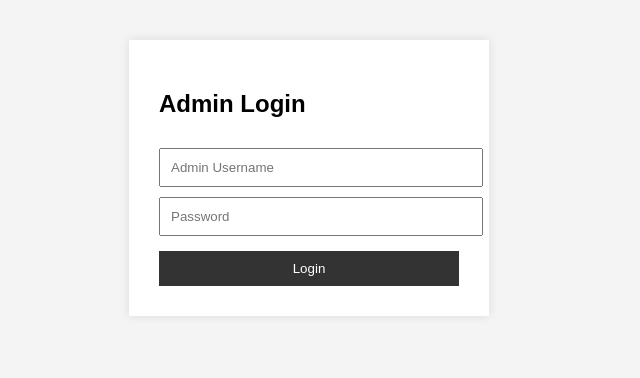
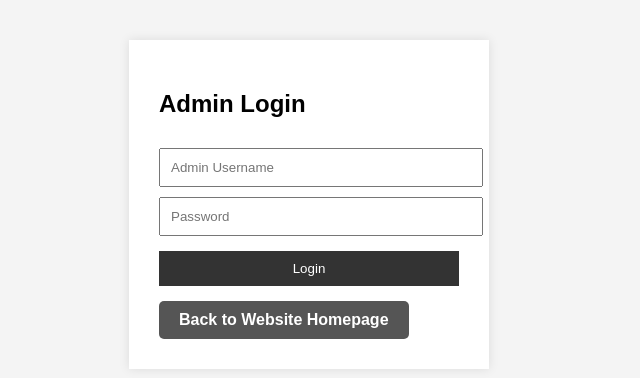
Before and after one commit to eums046/Finals, a PHP site: page /admin_login.php in a window 1280 px wide. Shown: the top 378 px of the page, without its empty margins (331-971 px from the left). Run offline with PHP 8.4, Linux system fonts and the light colour scheme.

Commit message:
Add back to homepage button in admin login and update dashboard link text

```diff
--- a/admin/admin_login.php
+++ b/admin/admin_login.php
@@ -30,6 +30,22 @@ if ($_SERVER["REQUEST_METHOD"] == "POST") {
 <head>
     <title>Admin Login</title>
     <link rel="stylesheet" href="admin.css">
+    <style>
+        .back-home-button {
+            display: inline-block;
+            margin-top: 15px;
+            padding: 10px 20px;
+            background-color: #555;
+            color: #fff;
+            text-decoration: none;
+            border-radius: 5px;
+            font-weight: bold;
+        }
+
+        .back-home-button:hover {
+            background-color: #333;
+        }
+    </style>
 </head>
 <body>
     <div class="admin-login">
@@ -40,6 +56,8 @@ if ($_SERVER["REQUEST_METHOD"] == "POST") {
             <input type="password" name="password" placeholder="Password" required>
             <button type="submit">Login</button>
         </form>
+
+        <a href="../home/home.php" class="back-home-button">Back to Website Homepage</a>
     </div>
 </body>
 </html>
--- a/admin/dashboard.php
+++ b/admin/dashboard.php
@@ -18,7 +18,7 @@ if (!isset($_SESSION['admin_logged_in']) || $_SESSION['admin_logged_in'] !== tru
         <h2>Welcome, <?php echo htmlspecialchars($_SESSION['admin_username']); ?>!</h2>
 
         <div class="admin-actions">
-            <a href="/Finals/home/home.php" class="back-button">← Back to Homepage</a>
+            <a href="/Finals/home/home.php" class="back-button">Back to Homepage</a>
             <a href="add_product.php">Add New Product</a><br><br>
             <a href="view_products.php">View All Products</a><br><br>
             <a href="admin_logout.php">Logout</a>
```
